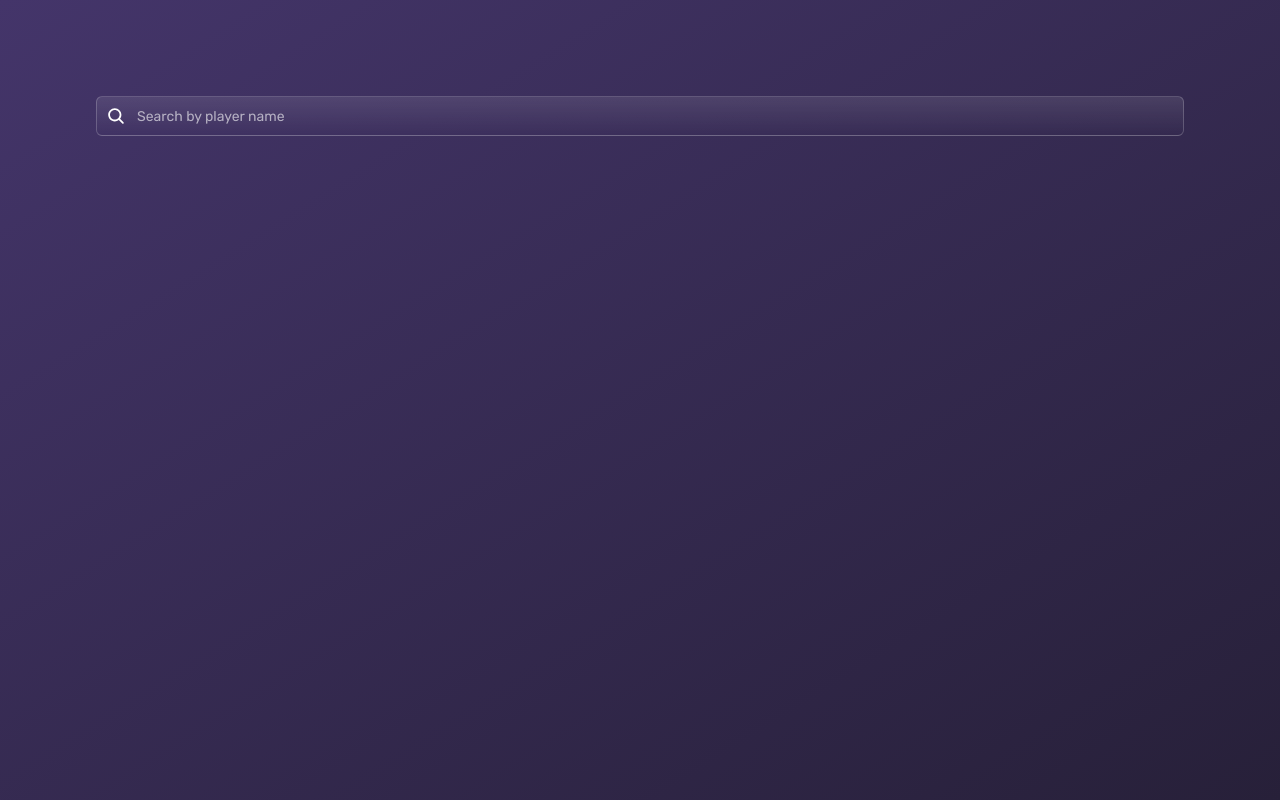
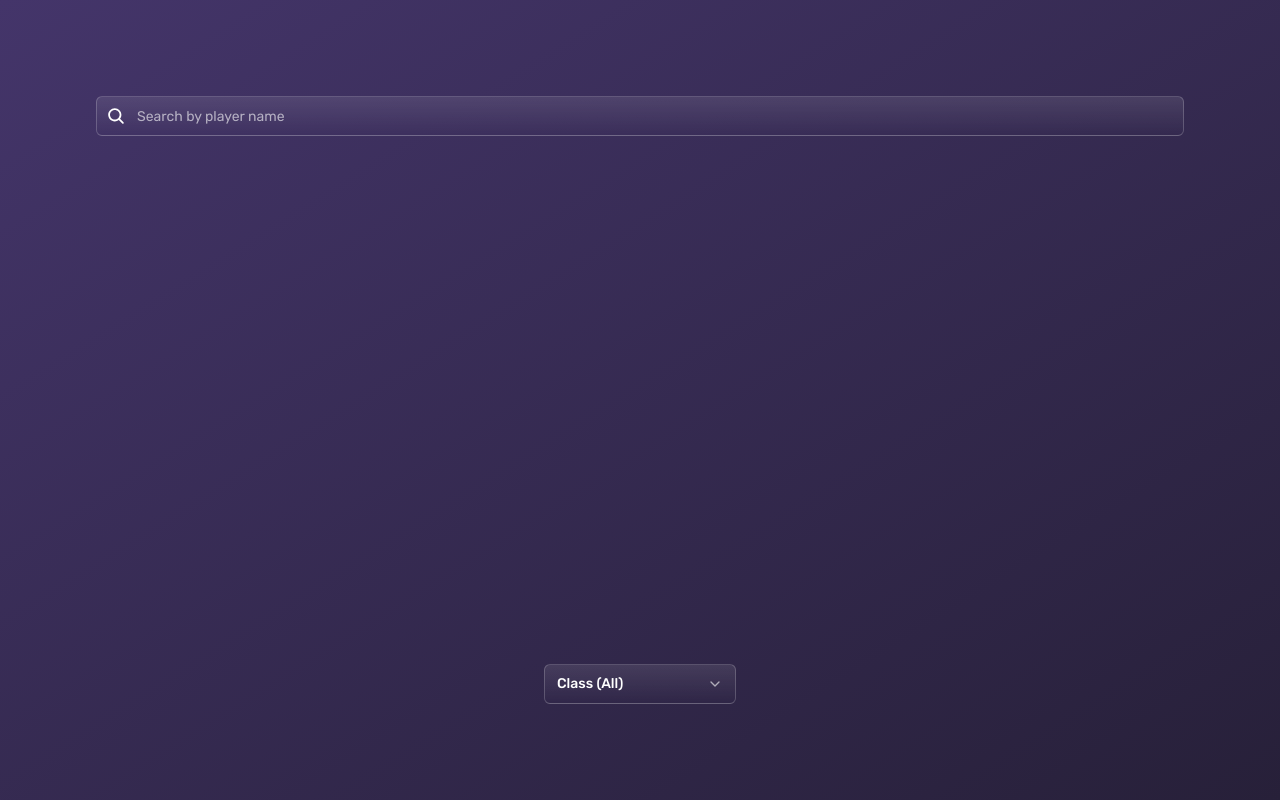
Before and after one commit to HenriqueFLTorres/mir4scope, a Next.js app: page / in a window 1280 px wide. Built offline with nearby package versions, Linux system fonts and the light colour scheme.

Commit message:
feat - add select component

```diff
--- a/package.json
+++ b/package.json
@@ -9,8 +9,10 @@
     "lint": "next lint"
   },
   "dependencies": {
+    "@radix-ui/react-select": "^2.0.0",
     "class-variance-authority": "^0.7.0",
     "clsx": "^2.1.0",
+    "lucide-react": "^0.330.0",
     "next": "14.1.0",
     "react": "^18",
     "react-dom": "^18",
--- a/src/app/page.tsx
+++ b/src/app/page.tsx
@@ -1,10 +1,32 @@
 import Search from '@/components/icon/Search';
 import { Input } from '@/components/ui/input';
+import {
+  Select,
+  SelectContent,
+  SelectItem,
+  SelectTrigger,
+  SelectValue,
+} from '@/components/ui/select';
 
 export default function Home() {
   return (
     <main className='flex min-h-screen flex-col items-center justify-between p-24 bg-gradient-to-br from-[#44356A] to-[#272039]'>
-      <Input prefix={Search} placeholder='Search by player name' spellCheck={false} />
+      <Input
+        prefix={Search}
+        placeholder='Search by player name'
+        spellCheck={false}
+      />
+
+      <Select>
+        <SelectTrigger className='w-48'>
+          <SelectValue placeholder='Class (All)' />
+        </SelectTrigger>
+        <SelectContent>
+          <SelectItem value='light'>Light</SelectItem>
+          <SelectItem value='dark'>Dark</SelectItem>
+          <SelectItem value='system'>System</SelectItem>
+        </SelectContent>
+      </Select>
     </main>
   );
 }
--- a/src/components/ui/input.tsx
+++ b/src/components/ui/input.tsx
@@ -19,8 +19,8 @@
         <input
           type={type}
           className={cn(
-            'flex h-10 w-full rounded-md px-3 py-2 text-white text-sm border bg-transparent border-white/20 bg-gradient-to-b from-white/10 to-white/0 transition-[border-color]',
-            'placeholder:text-white/60 focus-visible:border-white focus-visible:outline-none disabled:cursor-not-allowed disabled:opacity-50',
+            'flex h-10 w-full rounded-md px-3 py-2 text-white text-sm border bg-transparent border-white/20 bg-gradient-to-b from-white/10 to-white/0 transition-[box-shadow]',
+            'placeholder:text-white/60 focus-visible:ring-2 focus-visible:ring-white focus-visible:outline-none disabled:cursor-not-allowed disabled:opacity-50',
             { ['pl-10']: PrefixIcon },
             className
           )}
--- /dev/null
+++ b/src/components/ui/select.tsx
@@ -0,0 +1,158 @@
+'use client';
+
+import * as SelectPrimitive from '@radix-ui/react-select';
+import { ChevronDown, ChevronUp } from 'lucide-react';
+import * as React from 'react';
+
+import { cn } from '@/lib/utils';
+
+const Select = SelectPrimitive.Root;
+
+const SelectGroup = SelectPrimitive.Group;
+
+const SelectValue = SelectPrimitive.Value;
+
+const SelectTrigger = React.forwardRef<
+  React.ElementRef<typeof SelectPrimitive.Trigger>,
+  React.ComponentPropsWithoutRef<typeof SelectPrimitive.Trigger>
+>(({ className, children, ...props }, ref) => (
+  <SelectPrimitive.Trigger
+    ref={ref}
+    className={cn(
+      'flex group h-10 w-full select-none text-white font-medium items-center justify-between rounded-md border bg-gradient-to-b from-white/10 to-white/0 border-white/20 px-3 py-2 text-sm placeholder:text-white/60 transition-[box-shadow] [&>span]:line-clamp-1',
+      'focus:outline-none focus:ring-2 focus:ring-white disabled:cursor-not-allowed disabled:opacity-50',
+      className
+    )}
+    {...props}
+  >
+    {children}
+    <SelectPrimitive.Icon asChild>
+      <ChevronDown className='h-4 w-4 opacity-60 group-data-[state=open]:opacity-100 transition-[opacity,_transform] group-data-[state=open]:rotate-180' />
+    </SelectPrimitive.Icon>
+  </SelectPrimitive.Trigger>
+));
+SelectTrigger.displayName = SelectPrimitive.Trigger.displayName;
+
+const SelectScrollUpButton = React.forwardRef<
+  React.ElementRef<typeof SelectPrimitive.ScrollUpButton>,
+  React.ComponentPropsWithoutRef<typeof SelectPrimitive.ScrollUpButton>
+>(({ className, ...props }, ref) => (
+  <SelectPrimitive.ScrollUpButton
+    ref={ref}
+    className={cn(
+      'flex cursor-default items-center justify-center py-1',
+      className
+    )}
+    {...props}
+  >
+    <ChevronUp className='h-4 w-4' />
+  </SelectPrimitive.ScrollUpButton>
+));
+SelectScrollUpButton.displayName = SelectPrimitive.ScrollUpButton.displayName;
+
+const SelectScrollDownButton = React.forwardRef<
+  React.ElementRef<typeof SelectPrimitive.ScrollDownButton>,
+  React.ComponentPropsWithoutRef<typeof SelectPrimitive.ScrollDownButton>
+>(({ className, ...props }, ref) => (
+  <SelectPrimitive.ScrollDownButton
+    ref={ref}
+    className={cn(
+      'flex cursor-default items-center justify-center py-1',
+      className
+    )}
+    {...props}
+  >
+    <ChevronDown className='h-4 w-4' />
+  </SelectPrimitive.ScrollDownButton>
+));
+SelectScrollDownButton.displayName =
+  SelectPrimitive.ScrollDownButton.displayName;
+
+const SelectContent = React.forwardRef<
+  React.ElementRef<typeof SelectPrimitive.Content>,
+  React.ComponentPropsWithoutRef<typeof SelectPrimitive.Content>
+>(({ className, children, position = 'popper', ...props }, ref) => (
+  <SelectPrimitive.Portal>
+    <SelectPrimitive.Content
+      ref={ref}
+      className={cn(
+        'relative z-50 backdrop-blur-md w-[--radix-select-trigger-width] border max-h-96 bg-gradient-to-b from-white/10 to-white/0 border-white/20 overflow-hidden rounded-md border-collapse text-white shadow-md',
+        'data-[state=open]:animate-in data-[state=closed]:animate-out data-[state=closed]:fade-out-0 data-[state=open]:fade-in-0 data-[state=closed]:zoom-out-95 data-[state=open]:zoom-in-95 data-[side=bottom]:slide-in-from-top-2 data-[side=left]:slide-in-from-right-2 data-[side=right]:slide-in-from-left-2 data-[side=top]:slide-in-from-bottom-2',
+        className
+      )}
+      position={position}
+      sideOffset={12}
+      {...props}
+    >
+      <SelectScrollUpButton />
+      <SelectPrimitive.Viewport className={cn('p-1')}>
+        {children}
+      </SelectPrimitive.Viewport>
+      <SelectScrollDownButton />
+    </SelectPrimitive.Content>
+  </SelectPrimitive.Portal>
+));
+SelectContent.displayName = SelectPrimitive.Content.displayName;
+
+const SelectLabel = React.forwardRef<
+  React.ElementRef<typeof SelectPrimitive.Label>,
+  React.ComponentPropsWithoutRef<typeof SelectPrimitive.Label>
+>(({ className, ...props }, ref) => (
+  <SelectPrimitive.Label
+    ref={ref}
+    className={cn('py-1.5 pl-8 pr-2 text-sm font-semibold', className)}
+    {...props}
+  />
+));
+SelectLabel.displayName = SelectPrimitive.Label.displayName;
+
+const SelectItem = React.forwardRef<
+  React.ElementRef<typeof SelectPrimitive.Item>,
+  React.ComponentPropsWithoutRef<typeof SelectPrimitive.Item> & {
+    Icon?: JSX.Element;
+  }
+>(({ className, children, Icon, ...props }, ref) => (
+  <SelectPrimitive.Item
+    ref={ref}
+    className={cn(
+      'relative rounded flex w-full cursor-default select-none items-center p-2 text-sm outline-none focus:bg-white/10 focus:text-white data-[disabled]:pointer-events-none data-[disabled]:opacity-60',
+      { ['pl-6']: Icon },
+      className
+    )}
+    {...props}
+  >
+    {Icon ? (
+      <span className='absolute left-2 flex h-4 w-4 items-center justify-center'>
+        <SelectPrimitive.ItemIndicator>{Icon}</SelectPrimitive.ItemIndicator>
+      </span>
+    ) : null}
+
+    <SelectPrimitive.ItemText>{children}</SelectPrimitive.ItemText>
+  </SelectPrimitive.Item>
+));
+SelectItem.displayName = SelectPrimitive.Item.displayName;
+
+const SelectSeparator = React.forwardRef<
+  React.ElementRef<typeof SelectPrimitive.Separator>,
+  React.ComponentPropsWithoutRef<typeof SelectPrimitive.Separator>
+>(({ className, ...props }, ref) => (
+  <SelectPrimitive.Separator
+    ref={ref}
+    className={cn('-mx-1 my-1 h-px bg-white/20', className)}
+    {...props}
+  />
+));
+SelectSeparator.displayName = SelectPrimitive.Separator.displayName;
+
+export {
+  Select,
+  SelectContent,
+  SelectGroup,
+  SelectItem,
+  SelectLabel,
+  SelectScrollDownButton,
+  SelectScrollUpButton,
+  SelectSeparator,
+  SelectTrigger,
+  SelectValue,
+};
```
Also changed, not shown: 1 other file (tests, documents, lock files or other folders).
